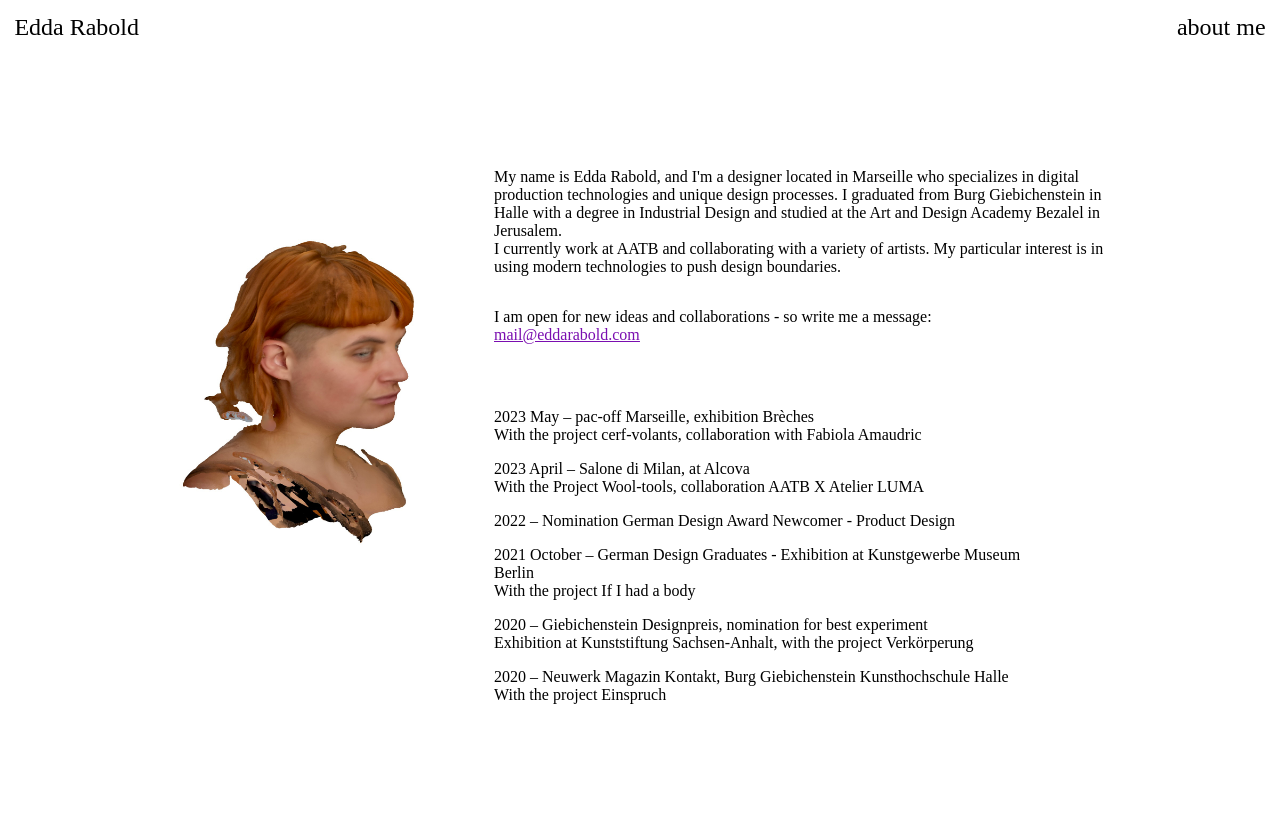
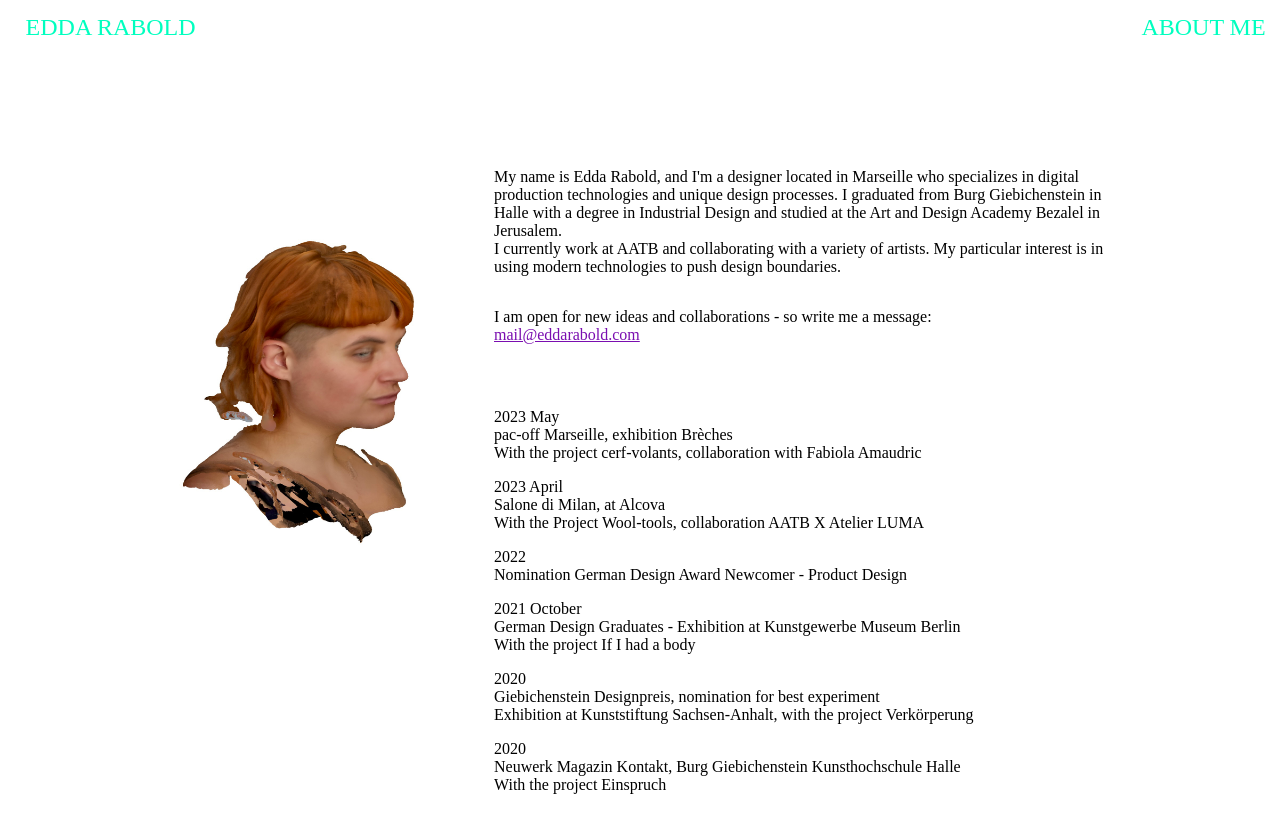
Before and after one commit to eddara/edda-04, a Next.js app: page /about in a window 1280 px wide. Shown: the top 832 px of the page. Before the commit the page ends 800 px from the top, so only its background shows below. Built offline with nearby package versions, Linux system fonts and the light colour scheme.

Commit message:
expand button + css about

```diff
--- a/src/components/Carousel.js
+++ b/src/components/Carousel.js
@@ -94,6 +94,9 @@ const Carousel = () => {
          className={`${styles.expandButton} ${isExpanded ? styles.expanded : ''} ${styles.rotating}`}
         onClick={handleExpandButtonClick}
         style={isExpanded ? { backgroundImage: `url(${currentImageSrc})` } : {}}>
+        <svg width="50" height="50" viewBox="0 0 65 68" fill="none" xmlns="http://www.w3.org/2000/svg">
+           <path d="M32 0V67.5M65 33.5H0" />
+      </svg>
       </div>
     </div>
   );
--- a/src/pages/about.js
+++ b/src/pages/about.js
@@ -2,9 +2,9 @@ import Header from '../components/Header';
 import Image from 'next/image';
 import { aboutContent, eventsContent } from '../../public/data/aboutContent';
 import Head from 'next/head';
+import styles from '../styles/about.module.css';
 
 const AboutPage = () => {
-
   return (
     <>
       <Head>
@@ -35,25 +35,31 @@ const AboutPage = () => {
 
       <Header />
 
+      <main className={styles.mainContainer}>
+        <div className={styles.imageContainer}>
+          <Image
+            priority={true}
+            src="/images/portrait-edda1.jpg"
+            alt="portrait Rabold"
+            width={300}
+            height={400}
+          />
+        </div>
 
-      <main style={{ display: 'flex', flexDirection: 'row', alignItems: 'flex-start', padding: '1em',marginTop:'5em', justifyContent:'center'}}>
-
-      <div style={{ margin: '1em' }}>
-          <Image priority={true} src="/images/portrait-edda1.jpg" alt="portrait Rabold" width={300} height={400} />
-      </div>
-
-      <div style={{ margin: '1em', width: '50%' }}>
+        <div className={styles.aboutContent}>
           {aboutContent.map((sectionData, index) => (
-            <div key={index} style={{ paddingBottom: '2em'}}>
-              {/* <h2>{sectionData.section}</h2> */}
+            <div key={index} className={styles.aboutSection}>
               {sectionData.content.map((paragraph, index) => (
-                <p key={index} style={{ fontSize: '1em' }}>
+                <p key={index} className={styles.paragraph}>
                   {paragraph}
                 </p>
               ))}
               {sectionData.mail && (
-                <p style={{ paddingBottom: '2em', fontSize: '1em', color: '#7a0eb0', textDecoration: 'underline', cursor: 'pointer' }}>
-                  <a href={`mailto:${sectionData.mail}`} style={{ color:"(91, 201, 32)", textDecoration: 'underline' }}>
+                <p className={styles.mail}>
+                  <a
+                    href={`mailto:${sectionData.mail}`}
+                    className={styles.mailLink}
+                  >
                     {sectionData.mail}
                   </a>
                 </p>
@@ -62,12 +68,13 @@ const AboutPage = () => {
           ))}
 
           {eventsContent.map((entry, index) => (
-        <div key={index} style={{ margin: '0 0 1em 0',width: '90%' }}>
-          <p>{entry.date} – {entry.event}</p>
-          <p>{entry.details}</p>
+            <div key={index} className={styles.event}>
+              <p className={styles.eventDate}>{entry.date}</p>
+              <p className={styles.eventDetails}>{entry.event}</p>
+              <p className={styles.eventDetails}>{entry.details}</p>
+            </div>
+          ))}
         </div>
-        ))}
-      </div>
       </main>
     </>
   );
--- /dev/null
+++ b/src/styles/about.module.css
@@ -0,0 +1,58 @@
+.mainContainer {
+    display: flex;
+    flex-direction: row;
+    align-items: flex-start;
+    padding: 1em;
+    margin-top: 5em;
+    justify-content: center;
+  }
+
+  .imageContainer {
+    margin: 1em;
+    position: fixed;
+    z-index: -5;
+  }
+
+  .aboutContent {
+    margin: 1em;
+    width: 90%;
+  }
+
+  .aboutSection {
+    padding-bottom: 2em;
+  }
+
+  .paragraph {
+    font-size: 1em;
+  }
+
+  .mail {
+    padding-bottom: 2em;
+    font-size: 1em;
+    color: #7a0eb0;
+    text-decoration: underline;
+    cursor: pointer;
+  }
+
+  .mailLink:hover {
+    color: #5bc920;
+    text-decoration: underline;
+  }
+
+  .event {
+    margin: 0 0 1em 0;
+    width: 90%;
+  }
+
+  .eventDetails {
+    font-size: 1em;
+  }
+
+  @media only screen and (min-width: 900px) {
+    .imageContainer{
+      position: relative;
+    }
+    .aboutContent {
+        width: 50%;
+      }
+  }
--- a/src/styles/globals.css
+++ b/src/styles/globals.css
@@ -113,8 +113,10 @@ header{
   justify-content: space-between;
   padding: 0.6em;
   font-size: 1.5em;
-  /* color: turquoise;
-  mix-blend-mode: difference; */
+  color: rgb(0, 255, 191);
+  mix-blend-mode: difference;
+  text-transform: uppercase;
+  padding-left: 2%;
 }
 :root{
   --color-highlight: rgb(228, 228, 228);
```
Also changed, not shown: src/styles/carousel.module.css (+34 -32 lines), public/images/+-vector.svg (added), public/images/+.svg (added).
